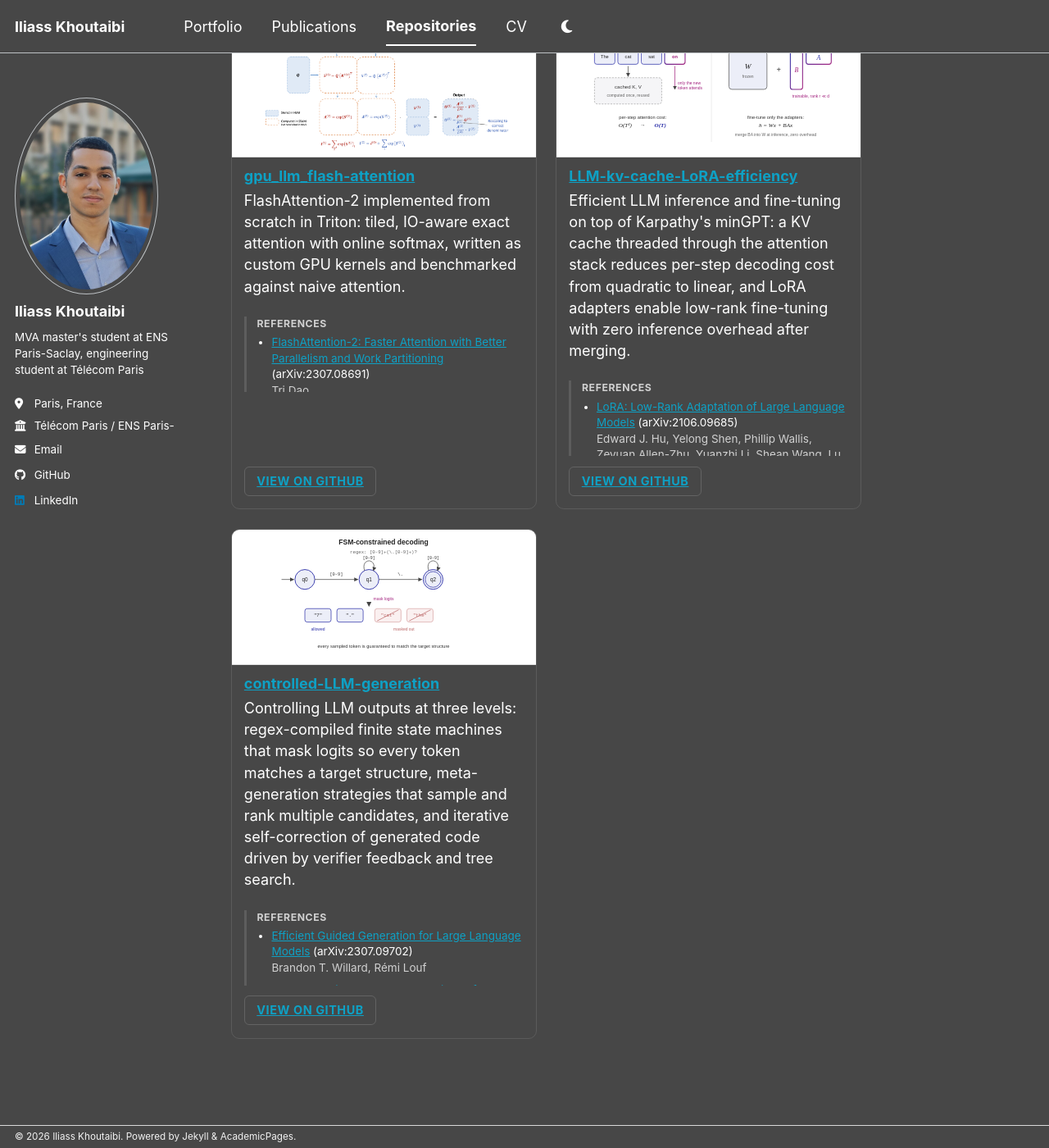
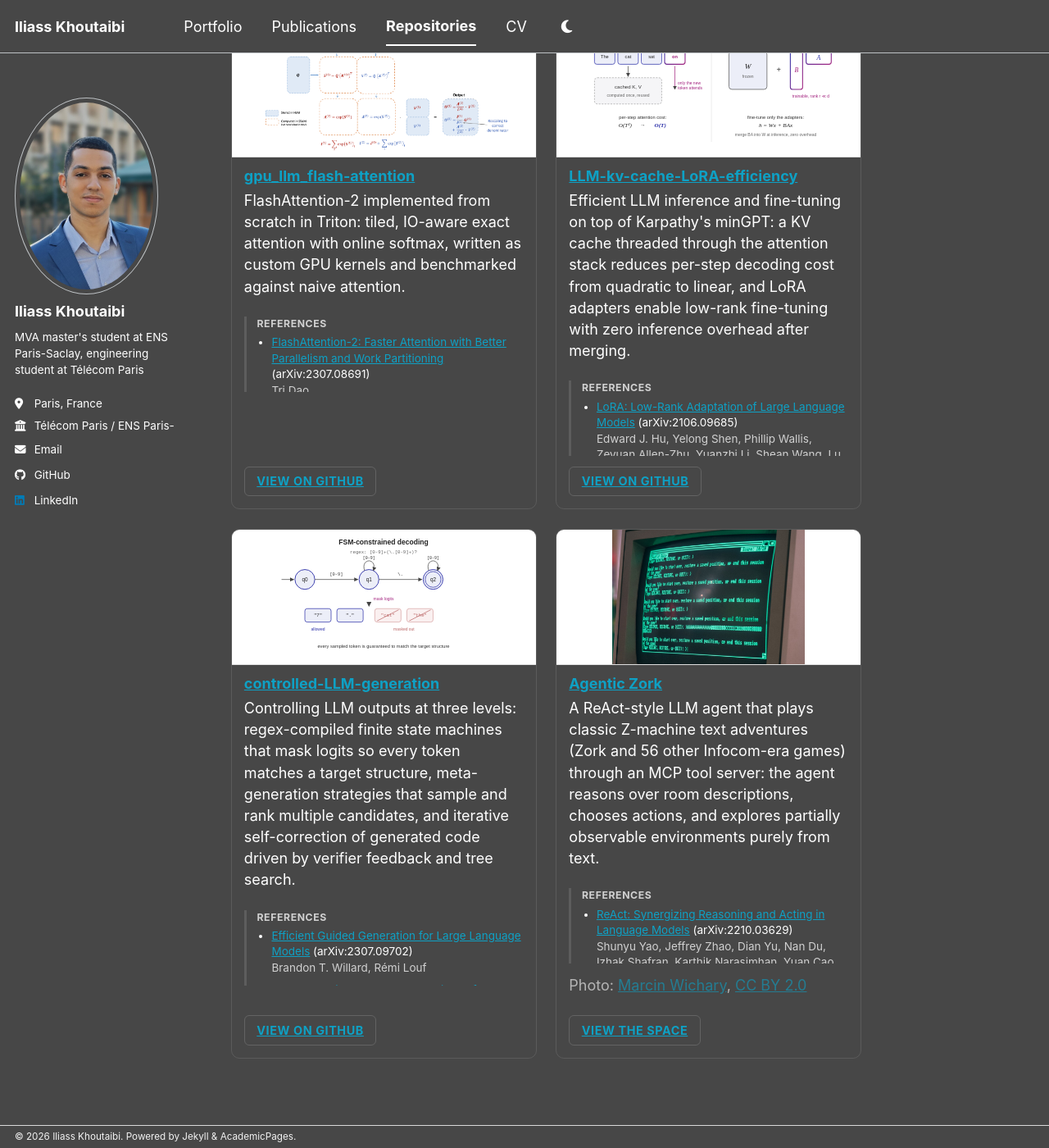
Before and after one commit to KHOUTAIBI/KHOUTAIBI.github.io, a Jekyll site: the page built from _pages/repositories.md, in a window 1280 px wide and 1400 px high, scrolled down 787 px. Shown: the whole window at 82% size. Built offline with Jekyll 4.4.1, drawn with Linux system fonts in a browser that asks for light colours; a style sheet for code colours, icons or effects is not loaded.

Commit message:
Add Agentic Zork project card with references

```diff
--- a/_pages/repositories.md
+++ b/_pages/repositories.md
@@ -96,6 +96,26 @@ A selection of my favorite projects. Everything else lives at [github.com/KHOUTA
     </div>
   </div>
 
+  <div class="repo-card">
+    <div class="repo-media">
+      <img src="/images/repos/agentic-zork.jpg" alt="Zork gameplay on a CRT terminal, showing the Front of House room prompt" loading="lazy" />
+    </div>
+    <div class="repo-body">
+      <h3 class="repo-title"><a href="https://huggingface.co/spaces/LLM-course/Agentic-zork">Agentic Zork</a></h3>
+      <p class="repo-desc">A ReAct-style LLM agent that plays classic Z-machine text adventures (Zork and 56 other Infocom-era games) through an MCP tool server: the agent reasons over room descriptions, chooses actions, and explores partially observable environments purely from text.</p>
+      <div class="repo-refs">
+        <span class="repo-refs-label">References</span>
+        <ul>
+          <li><a href="https://arxiv.org/abs/2210.03629">ReAct: Synergizing Reasoning and Acting in Language Models</a> (arXiv:2210.03629)<br /><span class="repo-authors">Shunyu Yao, Jeffrey Zhao, Dian Yu, Nan Du, Izhak Shafran, Karthik Narasimhan, Yuan Cao</span></li>
+          <li><a href="https://arxiv.org/abs/1909.05398">Interactive Fiction Games: A Colossal Adventure</a> (Jericho, arXiv:1909.05398)<br /><span class="repo-authors">Matthew Hausknecht, Prithviraj Ammanabrolu, Marc-Alexandre C&ocirc;t&eacute;, Xingdi Yuan</span></li>
+          <li>Zork (1977-1979), Massachusetts Institute of Technology / Infocom<br /><span class="repo-authors">Tim Anderson, Marc Blank, Bruce Daniels, Dave Lebling</span></li>
+        </ul>
+      </div>
+      <p class="repo-credit">Photo: <a href="https://www.flickr.com/photos/mwichary/45897016062/">Marcin Wichary</a>, <a href="https://creativecommons.org/licenses/by/2.0/">CC BY 2.0</a></p>
+      <a class="repo-link" href="https://huggingface.co/spaces/LLM-course/Agentic-zork">View the Space</a>
+    </div>
+  </div>
+
 </div>
 
 <style>
@@ -173,6 +193,11 @@ A selection of my favorite projects. Everything else lives at [github.com/KHOUTA
   .repo-authors {
     opacity: 0.75;
   }
+  .repo-credit {
+    font-size: 0.68rem;
+    opacity: 0.6;
+    margin: 0 0 0.5rem;
+  }
   .repo-link {
     margin-top: auto;
     align-self: flex-start;
```
Also changed, not shown: images/repos/agentic-zork.jpg (added).
